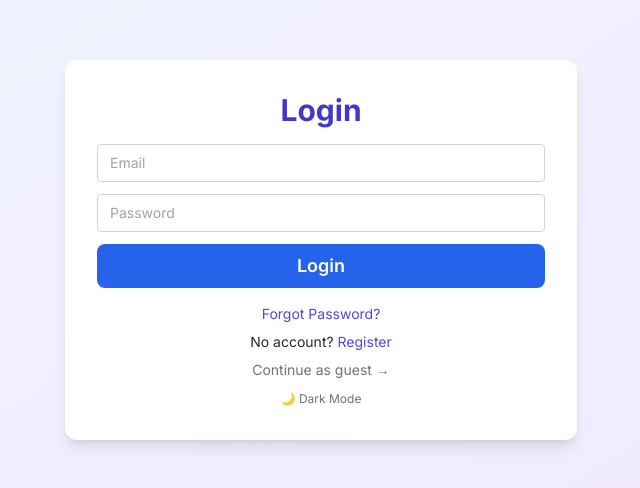
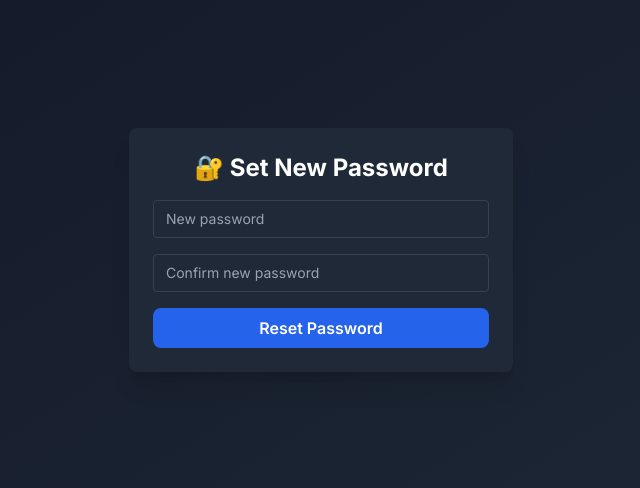
Before and after one commit to XessX/ai-task-prioritizer, a React (Vite) app in the folder client/: page /reset-password/1 in a window 1280 px wide. Before the commit this address led to /. Shown: the part 150-638 px from the top of the page, without its empty margins (319-959 px from the left). Built offline with nearby package versions, Linux system fonts and the light colour scheme; no server answers.

Commit message:
fixes on authform and login issues with notification fixes

```diff
--- a/client/src/pages/ResetPassword.jsx
+++ b/client/src/pages/ResetPassword.jsx
@@ -1,5 +1,5 @@
 // src/pages/ResetPassword.jsx
-import React, { useState, useEffect } from 'react';
+import React, { useState } from 'react';
 import { useParams, useNavigate } from 'react-router-dom';
 import axios from 'axios';
 import { toast } from 'react-hot-toast';
@@ -9,31 +9,9 @@ const api = import.meta.env.VITE_API_URL;
 export default function ResetPassword() {
   const { token } = useParams();
   const navigate = useNavigate();
-  const [loading, setLoading] = useState(false);
   const [password, setPassword] = useState('');
   const [confirm, setConfirm] = useState('');
-  const [validToken, setValidToken] = useState(false);
-
-  useEffect(() => {
-    const validateToken = async () => {
-      try {
-        setLoading(true);
-        const res = await axios.post(`${api}/auth/validate-token`, { token });
-        if (res.data?.valid) {
-          setValidToken(true);
-        } else {
-          toast.error('⛔ Invalid or expired reset link.');
-          navigate('/');
-        }
-      } catch (err) {
-        toast.error('⛔ Reset link validation failed.');
-        navigate('/');
-      } finally {
-        setLoading(false);
-      }
-    };
-    validateToken();
-  }, [token, navigate]);
+  const [loading, setLoading] = useState(false);
 
   const handleReset = async (e) => {
     e.preventDefault();
@@ -44,14 +22,14 @@ export default function ResetPassword() {
       setLoading(true);
       const res = await axios.post(`${api}/auth/reset-password`, { token, password });
       if (res.data?.message) {
-        toast.success('✅ Password reset successful. Please login.');
+        toast.success('✅ Password reset successful. You may now log in.');
         navigate('/');
       } else {
-        toast.error('❌ Password reset failed.');
+        toast.error('❌ Password reset failed. Please try again.');
       }
     } catch (err) {
       console.error('Reset error:', err);
-      toast.error('❌ Reset failed. Try again.');
+      toast.error('❌ Reset failed. Link might be invalid or expired.');
     } finally {
       setLoading(false);
     }
@@ -60,8 +38,7 @@ export default function ResetPassword() {
   return (
     <div className="min-h-screen flex justify-center items-center bg-gradient-to-br from-blue-100 to-white to-purple-100 dark:from-gray-900 dark:to-gray-800 px-4">
       <div className="w-full max-w-sm bg-white dark:bg-gray-800 p-6 rounded-lg shadow-xl text-gray-900 dark:text-white">
-        <h1 className="text-2xl font-bold mb-4 text-center">🔐 {validToken ? 'Set New Password' : 'Validating token...'}</h1>
-        {validToken && (
+        <h1 className="text-2xl font-bold mb-4 text-center">🔐 Set New Password</h1>
         <form onSubmit={handleReset} className="space-y-4">
           <input
             type="password"
@@ -81,7 +58,6 @@ export default function ResetPassword() {
             {loading ? 'Resetting...' : 'Reset Password'}
           </button>
         </form>
-        )}
       </div>
     </div>
   );
```
Lines whose indentation alone changed are shown as unchanged.
